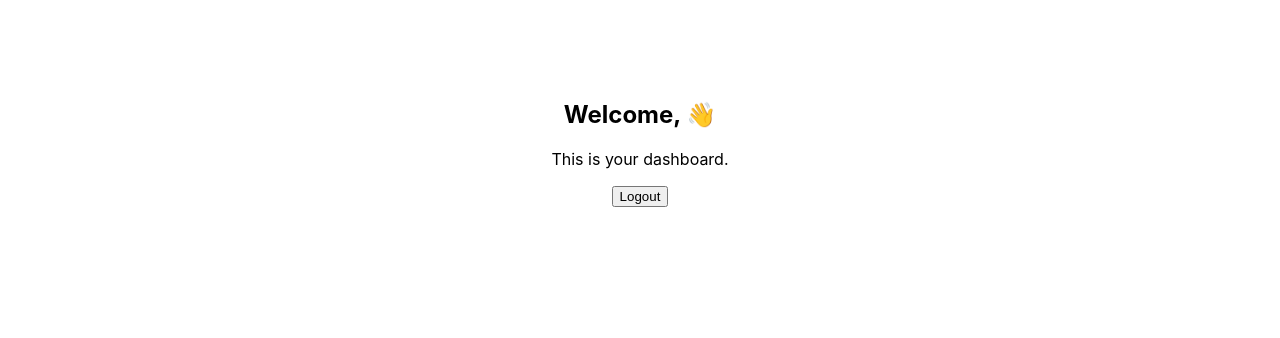
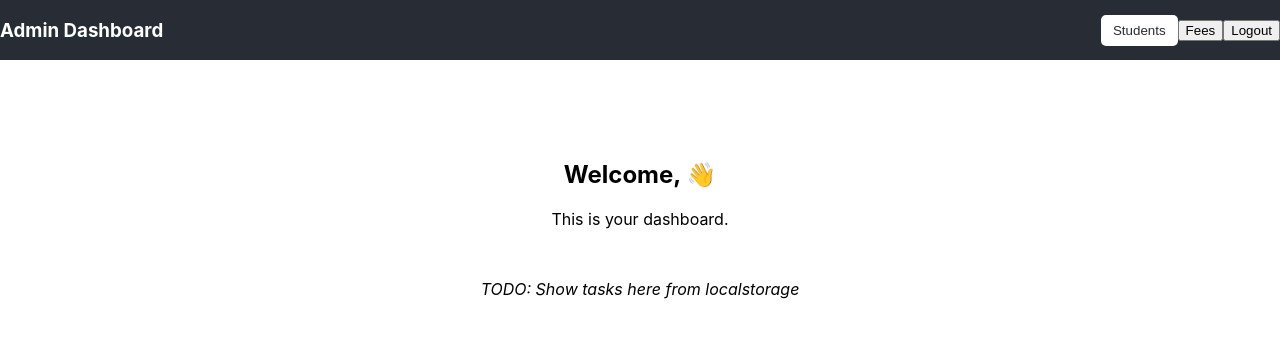
Before and after one commit to vikrant-chauhan1/SchoolFee-Management-System, a React (Create React App) app in the folder fee-management-frontend/: page /dashboard in a window 1280 px wide. Shown: the top 338 px of the page. Built offline with nearby package versions, Linux system fonts and the light colour scheme; sample sign-in values are in the browser's storage.

Commit message:
dashboard updated

```diff
--- a/fee-management-frontend/src/pages/Dashboard.jsx
+++ b/fee-management-frontend/src/pages/Dashboard.jsx
@@ -27,10 +27,15 @@ const Dashboard =()=>{
 
     return(
         <div>
+
+            <Navbar onLogout={handleLogout} />
             <div style={{ textAlign: "center", marginTop: "100px" }}>
                 <h2>Welcome, {adminInfo.userName} 👋</h2>
                 <p>This is your dashboard.</p>
-                <button onClick={handleLogout}>Logout</button>
+                <p style={{marginTop:"50px",fontStyle:"italic"}}>
+                    TODO: Show tasks here from localstorage
+                </p>
+
             </div>
         </div>
     );
```
